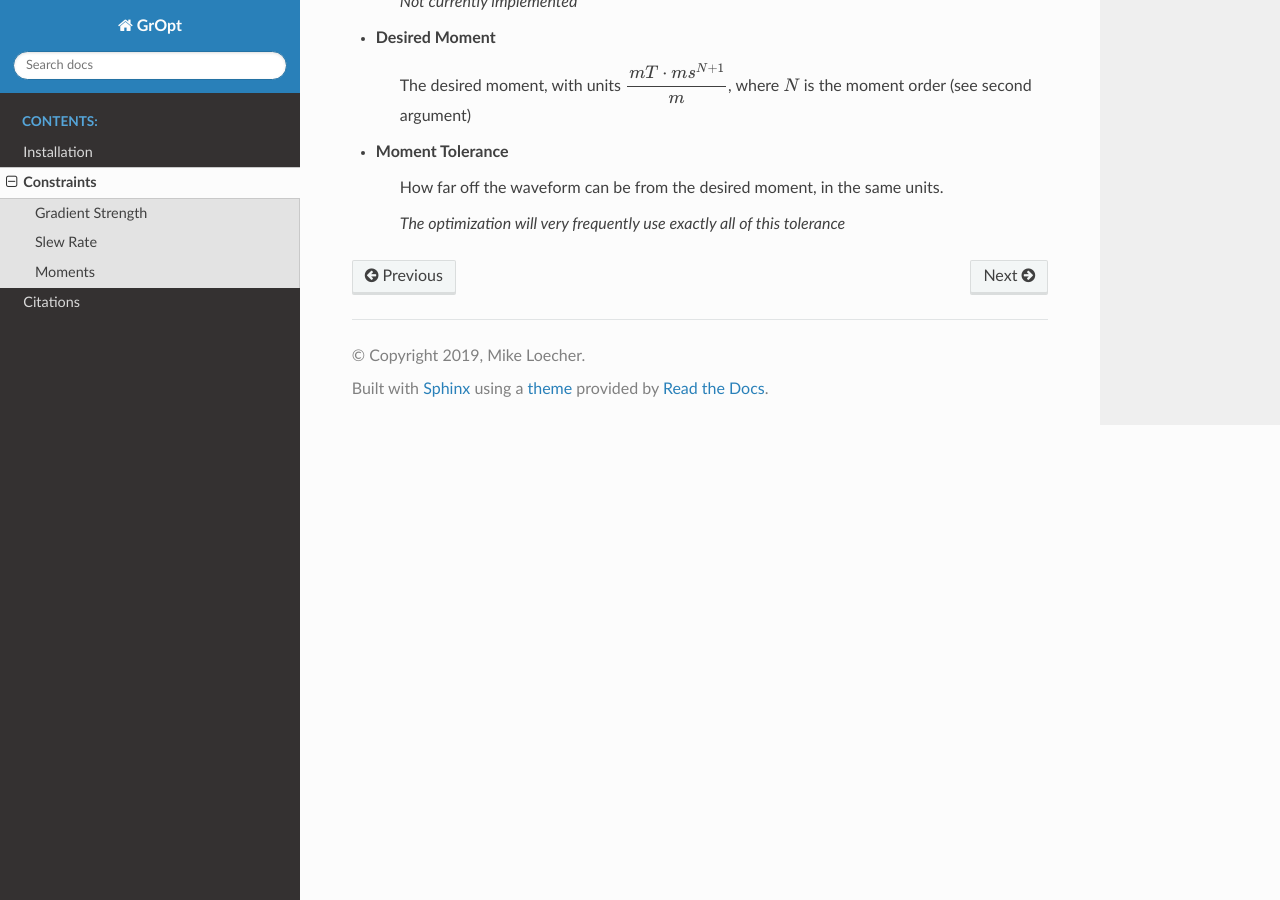
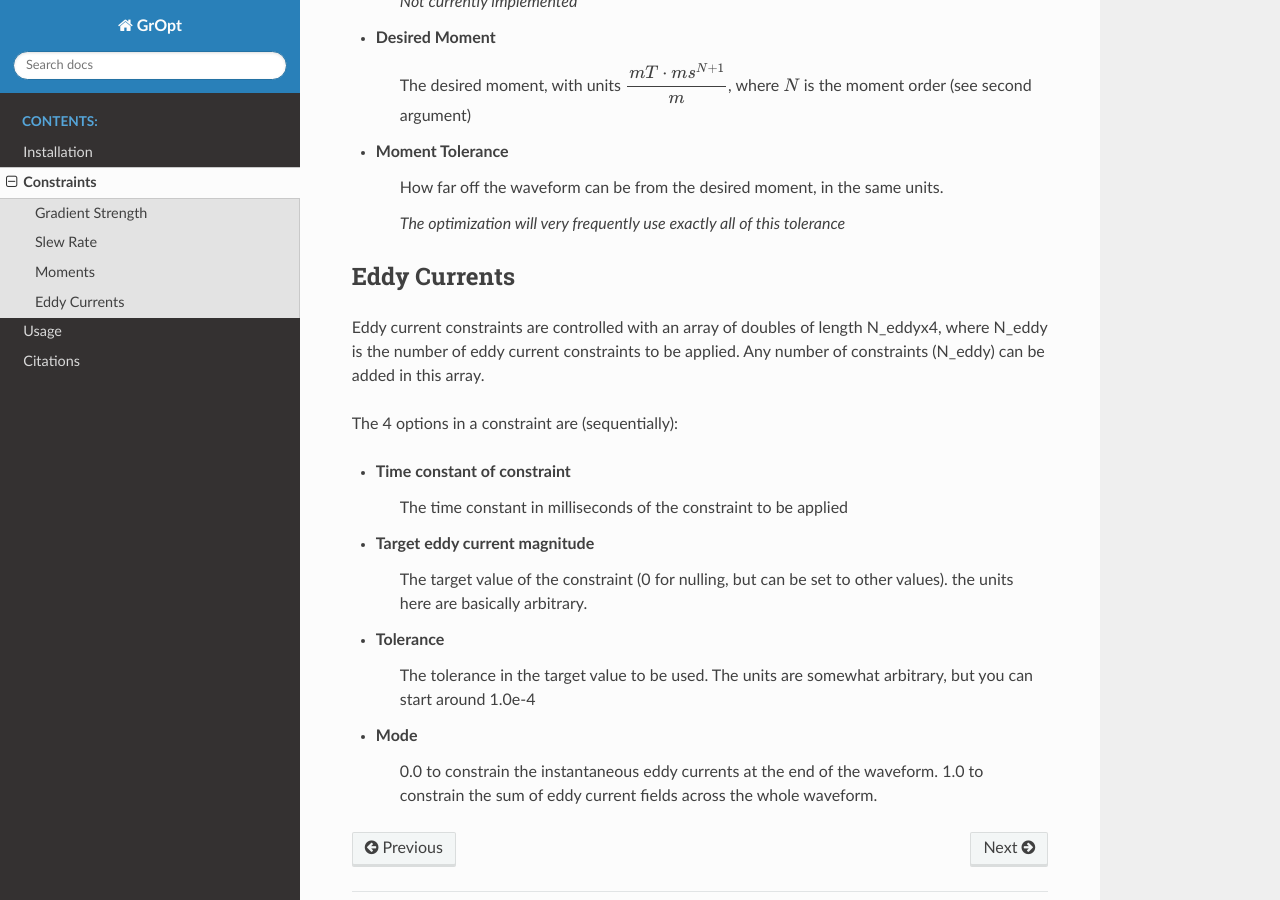
Before and after one commit to mloecher/gropt, a Sphinx documentation site: the page built from docs/constraints.rst, in a window 1280 px wide and 900 px high, scrolled down 1878 px. Built offline with Sphinx 7.4.7 and the Read the Docs theme 2.0.0, drawn with Linux system fonts in a browser that asks for light colours.

Commit message:
Added some more documentation changes

```diff
--- a/docs/citations.rst
+++ b/docs/citations.rst
@@ -1,2 +1,5 @@
+#############
 Citations
-************
+#############
+
+Citations for our work here
--- a/docs/constraints.rst
+++ b/docs/constraints.rst
@@ -1,5 +1,7 @@
+#############
 Constraints
-************
+#############
+
 
 Below are a list of constraints and documentation about their usage and input formats.
 
@@ -8,21 +10,23 @@ Where possible, the units are all Tesla, meters, and seconds (though occasionall
 Most constraints are subject to a 1% cushion to help convergence of the optimization, so many constriants might be 99% of their actual value.
 
 Gradient Strength
-------------------
+==================
 
 Maximum gradient strength :math:`(G_{max})` is defined in :math:`\dfrac{T}{s}`
 
 This constraint simply clips the gradient waveforms so that all values must be in the range :math:`(-G_{max}, G_{max})`
 
 Slew Rate
-------------------
+=================
 
 Maximum slew rate :math:`(SR_{max})` is defined in :math:`\dfrac{T}{(m \cdot s)}`
 
 This constraint constrains :math:`\dfrac{dG}{dt}` so that all values must be in the range :math:`(-SR_{max}, SR_{max})`
 
+.. _ref-moment-constraints:
+
 Moments
-------------------
+==================
 
 Moments are controlled with an array of doubles of length N_momentsx7, where N_moments is the number of moment constraints to be applied.   Any number of constraints (N_moments) can be added in this array.
 
@@ -72,3 +76,24 @@ The 7 options in a constraint are (sequentially):
     How far off the waveform can be from the desired moment, in the same units.
 
     *The optimization will very frequently use exactly all of this tolerance*
+
+.. _ref-eddy-constraints:
+
+Eddy Currents
+==================
+
+Eddy current constraints are controlled with an array of doubles of length N_eddyx4, where N_eddy is the number of eddy current constraints to be applied.   Any number of constraints (N_eddy) can be added in this array.
+
+The 4 options in a constraint are (sequentially):
+
+- Time constant of constraint
+    The time constant in milliseconds of the constraint to be applied
+
+- Target eddy current magnitude
+    The target value of the constraint (0 for nulling, but can be set to other values).  the units here are basically arbitrary.
+
+- Tolerance
+    The tolerance in the target value to be used.  The units are somewhat arbitrary, but you can start around 1.0e-4
+
+- Mode
+    0.0 to constrain the instantaneous eddy currents at the end of the waveform.  1.0 to constrain the sum of eddy current fields across the whole waveform.
--- a/docs/index.rst
+++ b/docs/index.rst
@@ -13,4 +13,5 @@ The main workhorse of the package are the optimization routines written in C, wh
 
     install
     constraints
+    usage/index
     citations
```
Also changed, not shown: docs/usage/c_usage.rst (added, +88 -0 lines), docs/usage/index.rst (added, +10 -0 lines).
